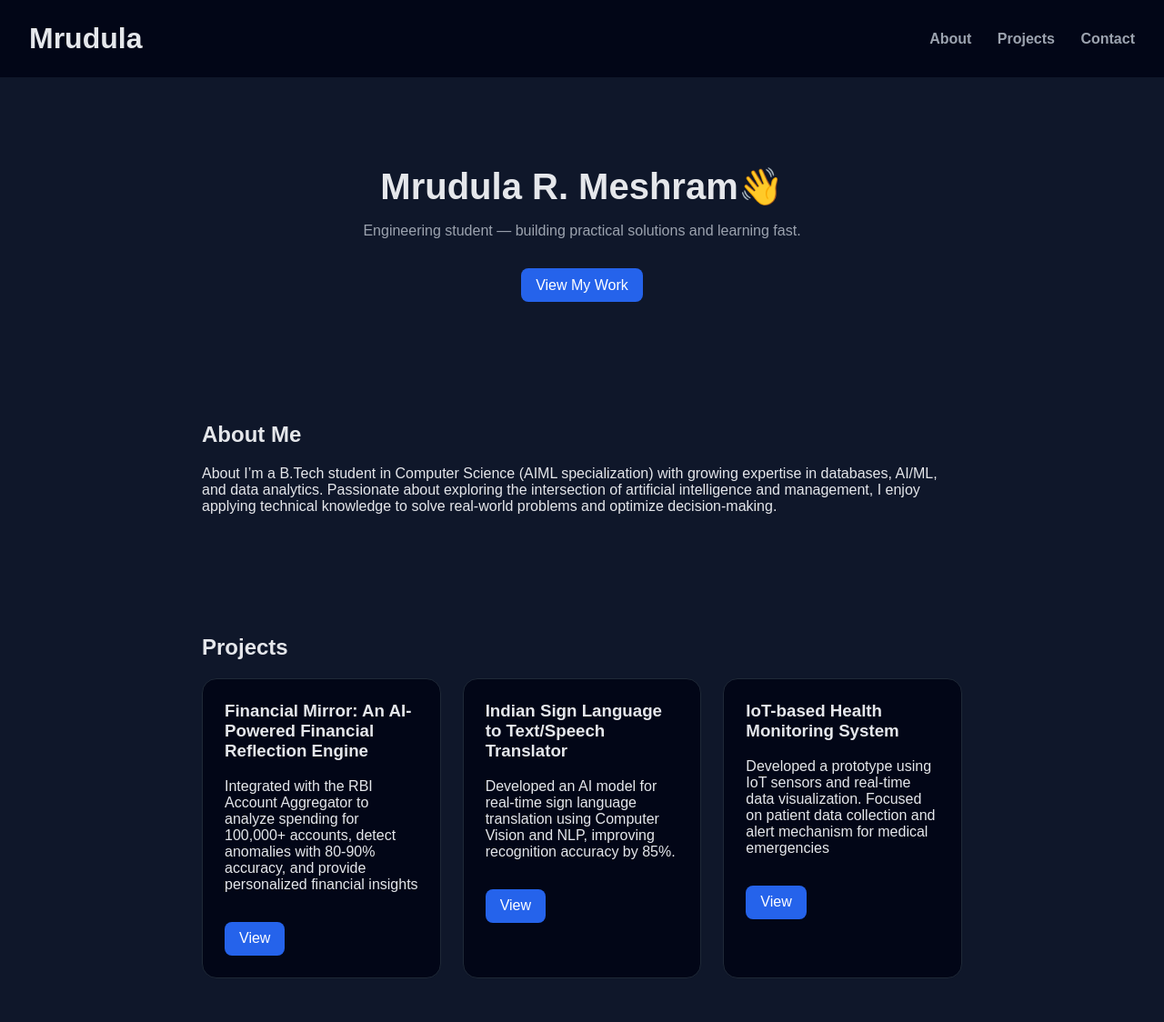
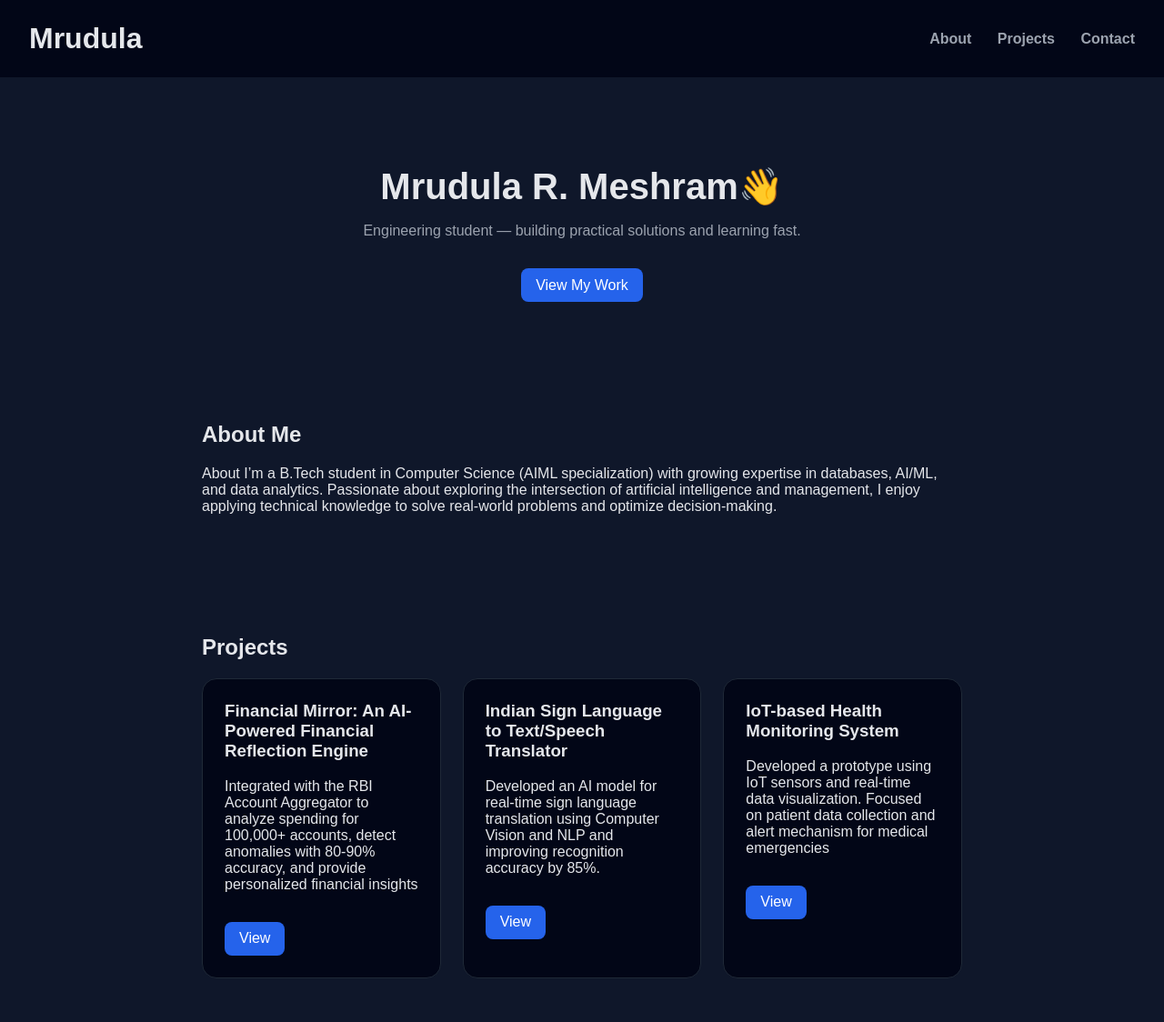
Before and after one commit to MrudulaMeshram/Portfolio, a plain HTML site: page index.html in a window 1280 px wide. Shown: the whole page at 91% size. Drawn offline with Linux system fonts and the light colour scheme.

Commit message:
updated projects

```diff
--- a/index.html
+++ b/index.html
@@ -45,7 +45,7 @@ I’m a B.Tech student in Computer Science (AIML specialization) with growing ex
 
       <div class="card hidden">
         <h3>Indian Sign Language to Text/Speech Translator</h3>
-        <p>Developed an AI model for real-time sign language translation using Computer Vision and NLP, improving recognition accuracy by 85%.</p>
+        <p>Developed an AI model for real-time sign language translation using Computer Vision and NLP and improving recognition accuracy by 85%.</p>
         <a class="btn" href="#" target="_blank">View</a>
       </div>
 
```
